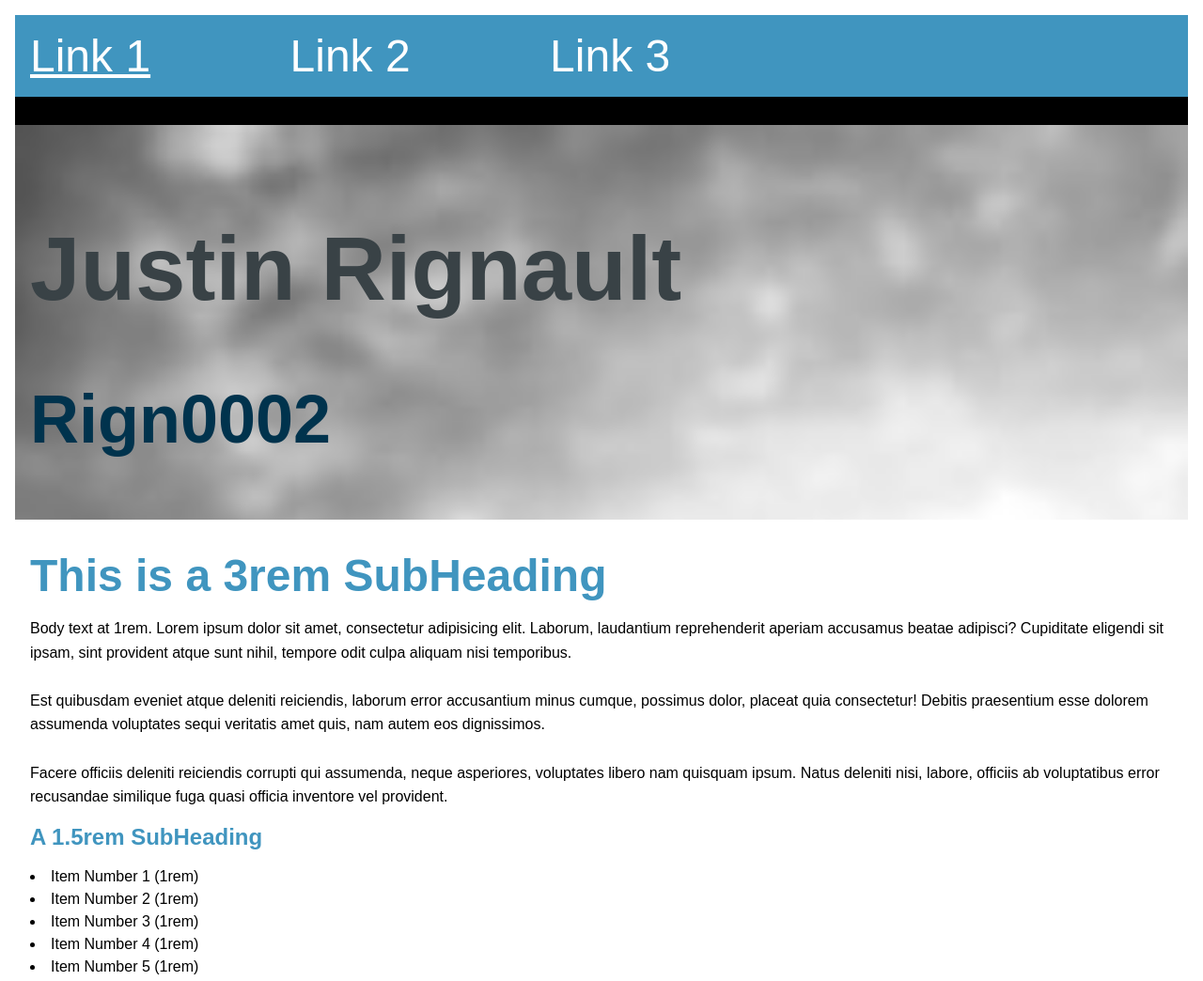
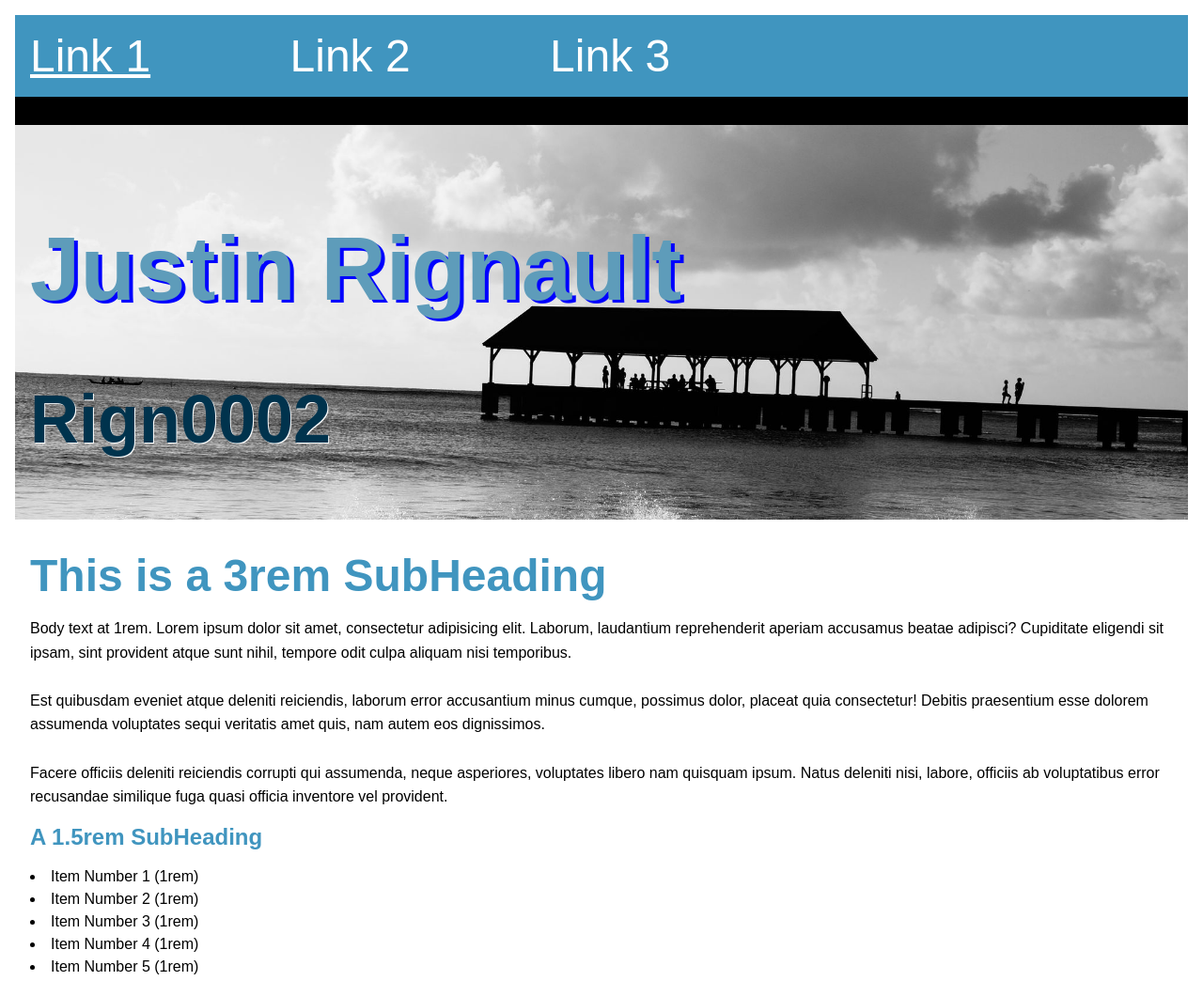
Before and after one commit to Rign0002/colour-web-page, a plain HTML site: page index.html in a window 1280 px wide. Shown: the whole page at 94% size. Drawn offline with Linux system fonts and the light colour scheme.

Commit message:
made it nicer

```diff
--- a/css/main.css
+++ b/css/main.css
@@ -19,7 +19,7 @@ a{
     text-decoration: underline;
 }
 header{
-    background-image: url(../img/300.jpeg);
+    background-image: url(../img/800.jpg);
     background-repeat: no-repeat;
     background-size: 100%;
     font-size: 3rem;
@@ -28,12 +28,14 @@ header{
     padding: 50px 0px;
 }
 header h1{
-    color: hsl(200deg, 10%, 25%);
+    color: hsl(200deg, 40%, 55%);
     padding: 3rem 1rem;
+    text-shadow: 4px 3px blue;
 }
 header h2{
     color: hsl(200deg, 100%, 15%);
     padding: 1rem;
+    text-shadow: 1px 1px white;
 }
 main{
     margin: 2rem 2rem;
```
Also changed, not shown: img/300.jpeg (deleted), img/800.jpg (added), 2 other files.
